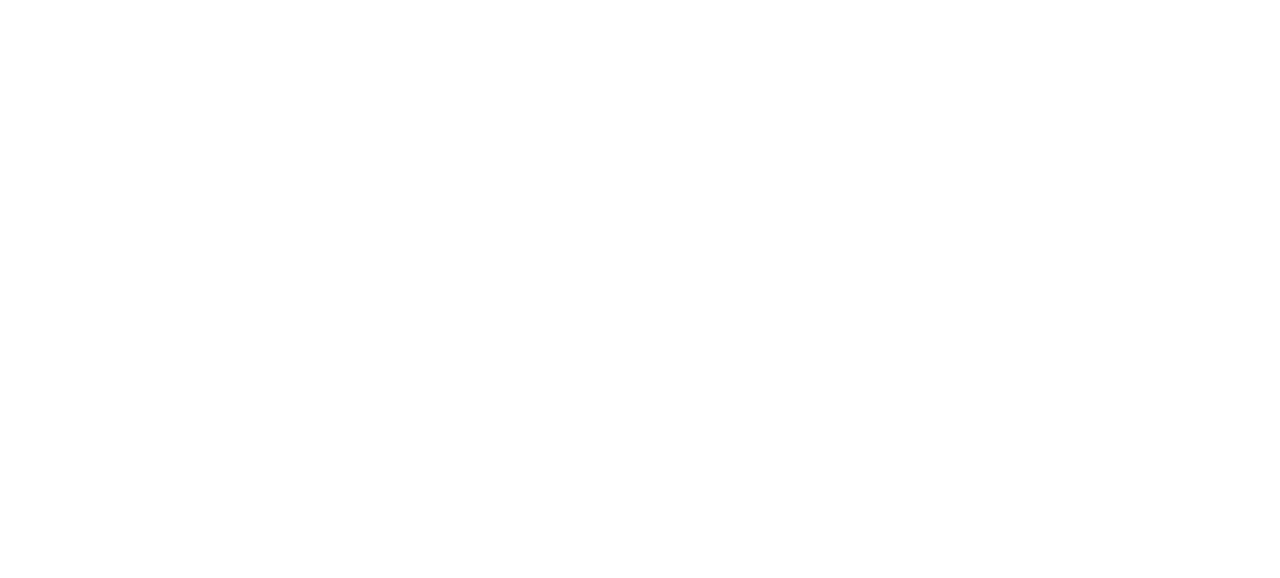
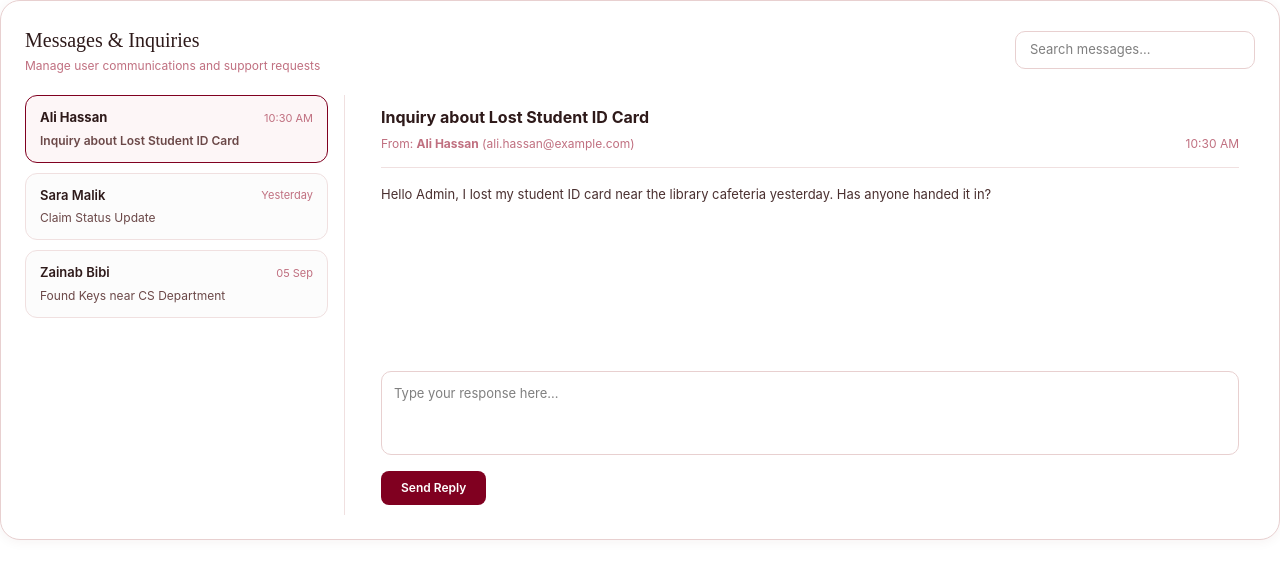
Before and after one commit to sibgha224/lostlink-FYP, a React (Vite) app: page /admin/messages in a window 1280 px wide. Before the commit this address had no page. Shown: the top 578 px of the page. Built offline with nearby package versions, Linux system fonts and the light colour scheme.

Commit message:
Integrated Message page

```diff
--- a/src/App.jsx
+++ b/src/App.jsx
@@ -3,7 +3,8 @@
 import AdminDashboard from "./pages/admin-dashboard";
 import LostItems from "./pages/lostItems";
 import Claims from "./pages/claims-page";
-import UsersPage from "./pages/user-page"; // Users page import kiya
+import UsersPage from "./pages/user-page";
+import MessagesPage from "./pages/messages-page";
 
 function App() {
   return (
@@ -13,7 +14,8 @@
         <Route path="/admin/dashboard" element={<AdminDashboard />} />
         <Route path="/admin/lost-items" element={<LostItems />} />
         <Route path="/admin/claims" element={<Claims />} />
-        <Route path="/admin/users" element={<UsersPage />} /> {/* Users route add ho gaya */}
+        <Route path="/admin/users" element={<UsersPage />} />
+        <Route path="/admin/messages" element={<MessagesPage />} />
       </Routes>
     </Router>
   );
--- a/src/pages/admin-dashboard.jsx
+++ b/src/pages/admin-dashboard.jsx
@@ -1,6 +1,7 @@
 import { useState } from "react";
 import ClaimsPage from "./claims-page";
 import UsersPage from "./user-page";
+import MessagesPage from "./messages-page";
 
 const Ico = ({ d, size = 18, sw = 1.8 }) => (
   <svg width={size} height={size} viewBox="0 0 24 24" fill="none" stroke="currentColor" strokeWidth={sw} strokeLinecap="round" strokeLinejoin="round">
@@ -23,11 +24,11 @@
 const IcoNotif   = () => <Ico d={["M22 17H2a3 3 0 000-6h.09A6.01 6.01 0 0112 3a6 6 0 015.91 8H18a3 3 0 010 6z","M13.73 21a2 2 0 01-3.46 0"]} />;
 
 const initialItems = [
-  { id:"LL-001", title:"Black Wallet",    cat:"Accessories", date:"12 May 2026", status:"Lost",     reporter:"Ali Hassan",  phone:"0300-1234567", location:"CS Block, Room 12", desc:"Leather wallet containing ID card and cash." },
-  { id:"LL-002", title:"iPhone 14 Pro",   cat:"Electronics", date:"11 May 2026", status:"Found",    reporter:"Sara Malik",  phone:"0312-9876543", location:"Library Hall",    desc:"Deep Purple color, has a clear protective case." },
+  { id:"LL-001", title:"Black Wallet",    cat:"Accessories", date:"12 May 2026", status:"Lost",    reporter:"Ali Hassan",  phone:"0300-1234567", location:"CS Block, Room 12", desc:"Leather wallet containing ID card and cash." },
+  { id:"LL-002", title:"iPhone 14 Pro",   cat:"Electronics", date:"11 May 2026", status:"Found",   reporter:"Sara Malik",  phone:"0312-9876543", location:"Library Hall",    desc:"Deep Purple color, has a clear protective case." },
   { id:"LL-003", title:"Student ID Card", cat:"Documents",   date:"10 May 2026", status:"Claimed",  reporter:"Umar Sheikh", phone:"0321-5554433", location:"Main Cafeteria",    desc:"Roll No: CS-2022-45." },
-  { id:"LL-004", title:"Blue Backpack",   cat:"Bags",        date:"09 May 2026", status:"Lost",     reporter:"Ayesha Noor", phone:"0333-7778899", location:"Sports Ground",     desc:"Contains notebooks and a water bottle." },
-  { id:"LL-005", title:"House Keys",      cat:"Keys",        date:"08 May 2026", status:"Found",    reporter:"Bilal Ahmed", phone:"0345-1122334", location:"Admin Block",       desc:"A ring with 3 keys and a red keychain." },
+  { id:"LL-004", title:"Blue Backpack",   cat:"Bags",        date:"09 May 2026", status:"Lost",    reporter:"Ayesha Noor", phone:"0333-7778899", location:"Sports Ground",     desc:"Contains notebooks and a water bottle." },
+  { id:"LL-005", title:"House Keys",      cat:"Keys",        date:"08 May 2026", status:"Found",   reporter:"Bilal Ahmed", phone:"0345-1122334", location:"Admin Block",       desc:"A ring with 3 keys and a red keychain." },
   { id:"LL-006", title:"Glasses Case",    cat:"Accessories", date:"07 May 2026", status:"Resolved", reporter:"Fatima Khan", phone:"0301-9988776", location:"Auditorium",      desc:"Black hard case with sight glasses." },
 ];
 
@@ -337,8 +338,11 @@
           {/* USERS PAGE INTEGRATION */}
           {active === "users" && <UsersPage />}
 
+          {/* MESSAGES PAGE INTEGRATION */}
+          {active === "messages" && <MessagesPage />}
+
           {/* OTHER PAGES PLACEHOLDER */}
-          {!["dashboard", "items", "found", "claims", "users"].includes(active) && (
+          {!["dashboard", "items", "found", "claims", "users", "messages"].includes(active) && (
             <div style={{ background:"#fff", border:"1px solid #e8d0d0", borderRadius:20, padding:40, textAlign:"center" }}>
               <h2 style={{ fontFamily:"'Fraunces',serif", color:"#800020", textTransform:"capitalize" }}>{active} Page</h2>
               <p style={{ color:"#c07080", marginTop:8 }}>This section is active now.</p>
--- /dev/null
+++ b/src/pages/messages-page.jsx
@@ -0,0 +1,276 @@
+import { useState } from "react";
+
+const initialMessages = [
+  {
+    id: 1,
+    sender: "Ali Hassan",
+    email: "ali.hassan@example.com",
+    subject: "Inquiry about Lost Student ID Card",
+    message: "Hello Admin, I lost my student ID card near the library cafeteria yesterday. Has anyone handed it in?",
+    date: "10:30 AM",
+    status: "Unread",
+  },
+  {
+    id: 2,
+    sender: "Sara Malik",
+    email: "sara.malik@example.com",
+    subject: "Claim Status Update",
+    message: "Respected Admin, I submitted a claim for the black wallet on Sep 5. Could you please update me on its status?",
+    date: "Yesterday",
+    status: "Read",
+  },
+  {
+    id: 3,
+    sender: "Zainab Bibi",
+    email: "zainab.b@example.com",
+    subject: "Found Keys near CS Department",
+    message: "I found a set of 3 keys with a blue keychain near Lab 2. I have handed them over to the department office.",
+    date: "05 Sep",
+    status: "Read",
+  },
+];
+
+export default function MessagesPage() {
+  const [messages, setMessages] = useState(initialMessages);
+  const [selectedMessage, setSelectedMessage] = useState(initialMessages[0]);
+  const [search, setSearch] = useState("");
+
+  const handleSelectMessage = (msg) => {
+    setSelectedMessage(msg);
+    setMessages(
+      messages.map((m) => (m.id === msg.id ? { ...m, status: "Read" } : m))
+    );
+  };
+
+  const filteredMessages = messages.filter(
+    (m) =>
+      m.sender.toLowerCase().includes(search.toLowerCase()) ||
+      m.subject.toLowerCase().includes(search.toLowerCase())
+  );
+
+  return (
+    <div
+      style={{
+        background: "#fff",
+        border: "1px solid #e8d0d0",
+        borderRadius: 20,
+        padding: 24,
+        boxShadow: "0 2px 12px rgba(74,0,16,0.05)",
+      }}
+    >
+      {/* Header */}
+      <div
+        style={{
+          display: "flex",
+          justifyContent: "space-between",
+          alignItems: "center",
+          marginBottom: 20,
+          flexWrap: "wrap",
+          gap: 12,
+        }}
+      >
+        <div>
+          <h2
+            style={{
+              fontFamily: "'Fraunces', serif",
+              fontSize: 20,
+              color: "#2e1a1a",
+              margin: 0,
+            }}
+          >
+            Messages & Inquiries
+          </h2>
+          <p style={{ fontSize: 12, color: "#c07080", marginTop: 2 }}>
+            Manage user communications and support requests
+          </p>
+        </div>
+        <input
+          type="text"
+          placeholder="Search messages..."
+          value={search}
+          onChange={(e) => setSearch(e.target.value)}
+          style={{
+            padding: "8px 14px",
+            borderRadius: 10,
+            border: "1px solid #e8d0d0",
+            fontSize: 13,
+            outline: "none",
+            width: "240px",
+          }}
+        />
+      </div>
+
+      {/* Messages Layout */}
+      <div
+        style={{
+          display: "grid",
+          gridTemplateColumns: "320px 1fr",
+          gap: 20,
+          minHeight: "420px",
+        }}
+      >
+        {/* Messages List */}
+        <div
+          style={{
+            borderRight: "1px solid #f0e0e0",
+            paddingRight: 16,
+            display: "flex",
+            flexDirection: "column",
+            gap: 10,
+          }}
+        >
+          {filteredMessages.map((msg) => (
+            <div
+              key={msg.id}
+              onClick={() => handleSelectMessage(msg)}
+              style={{
+                padding: "12px 14px",
+                borderRadius: 12,
+                cursor: "pointer",
+                background:
+                  selectedMessage?.id === msg.id
+                    ? "#fdf6f7"
+                    : msg.status === "Unread"
+                    ? "#fff8f8"
+                    : "#fcfcfc",
+                border:
+                  selectedMessage?.id === msg.id
+                    ? "1px solid #800020"
+                    : "1px solid #f0e0e0",
+                transition: "all 0.2s ease",
+              }}
+            >
+              <div
+                style={{
+                  display: "flex",
+                  justifyContent: "space-between",
+                  alignItems: "center",
+                  marginBottom: 4,
+                }}
+              >
+                <span
+                  style={{
+                    fontWeight: msg.status === "Unread" ? 700 : 600,
+                    fontSize: 13,
+                    color: "#2e1a1a",
+                  }}
+                >
+                  {msg.sender}
+                </span>
+                <span style={{ fontSize: 11, color: "#c07080" }}>{msg.date}</span>
+              </div>
+              <div
+                style={{
+                  fontSize: 12,
+                  fontWeight: msg.status === "Unread" ? 600 : 400,
+                  color: "#6b4848",
+                  whiteSpace: "nowrap",
+                  overflow: "hidden",
+                  textOverflow: "ellipsis",
+                }}
+              >
+                {msg.subject}
+              </div>
+            </div>
+          ))}
+        </div>
+
+        {/* Message Content View */}
+        {selectedMessage ? (
+          <div
+            style={{
+              padding: "10px 16px",
+              display: "flex",
+              flexDirection: "column",
+              justifyContent: "space-between",
+            }}
+          >
+            <div>
+              <div
+                style={{
+                  borderBottom: "1px solid #f0e0e0",
+                  paddingBottom: 14,
+                  marginBottom: 16,
+                }}
+              >
+                <h3
+                  style={{
+                    fontSize: 16,
+                    color: "#2e1a1a",
+                    margin: 0,
+                    fontWeight: 700,
+                  }}
+                >
+                  {selectedMessage.subject}
+                </h3>
+                <div
+                  style={{
+                    fontSize: 12,
+                    color: "#c07080",
+                    marginTop: 6,
+                    display: "flex",
+                    justifyContent: "space-between",
+                  }}
+                >
+                  <span>
+                    From: <strong>{selectedMessage.sender}</strong> ({selectedMessage.email})
+                  </span>
+                  <span>{selectedMessage.date}</span>
+                </div>
+              </div>
+
+              <p
+                style={{
+                  fontSize: 13,
+                  color: "#4a3030",
+                  lineHeight: 1.6,
+                  whiteSpace: "pre-line",
+                }}
+              >
+                {selectedMessage.message}
+              </p>
+            </div>
+
+            {/* Quick Reply Box */}
+            <div style={{ marginTop: 20 }}>
+              <textarea
+                placeholder="Type your response here..."
+                rows={3}
+                style={{
+                  width: "100%",
+                  padding: 12,
+                  borderRadius: 10,
+                  border: "1px solid #e8d0d0",
+                  fontSize: 13,
+                  outline: "none",
+                  resize: "none",
+                  boxSizing: "border-box",
+                }}
+              ></textarea>
+              <button
+                style={{
+                  marginTop: 10,
+                  background: "#800020",
+                  color: "#fff",
+                  border: "none",
+                  borderRadius: 8,
+                  padding: "8px 20px",
+                  fontSize: 12,
+                  fontWeight: 600,
+                  cursor: "pointer",
+                }}
+                onClick={() => alert("Response sent successfully!")}
+              >
+                Send Reply
+              </button>
+            </div>
+          </div>
+        ) : (
+          <div style={{ padding: 20, color: "#c07080" }}>
+            Select a message to view details
+          </div>
+        )}
+      </div>
+    </div>
+  );
+}
```
